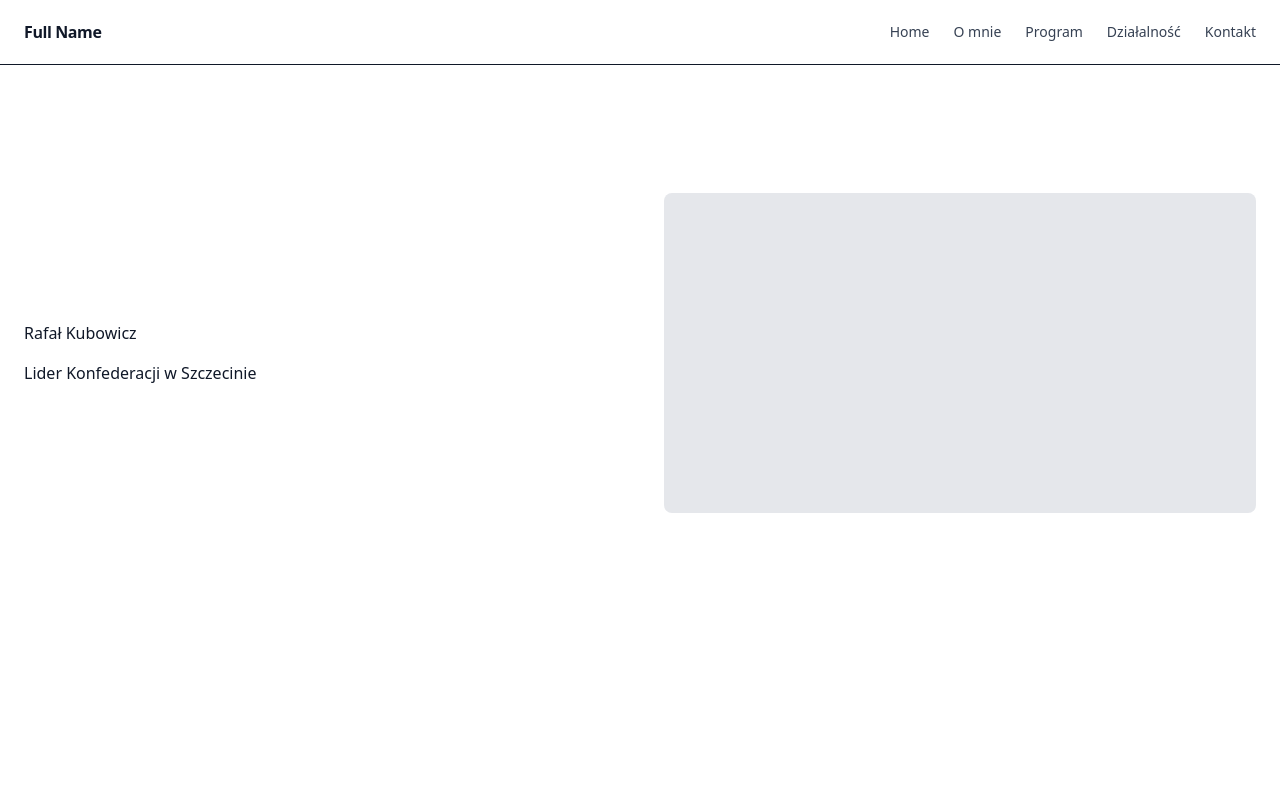
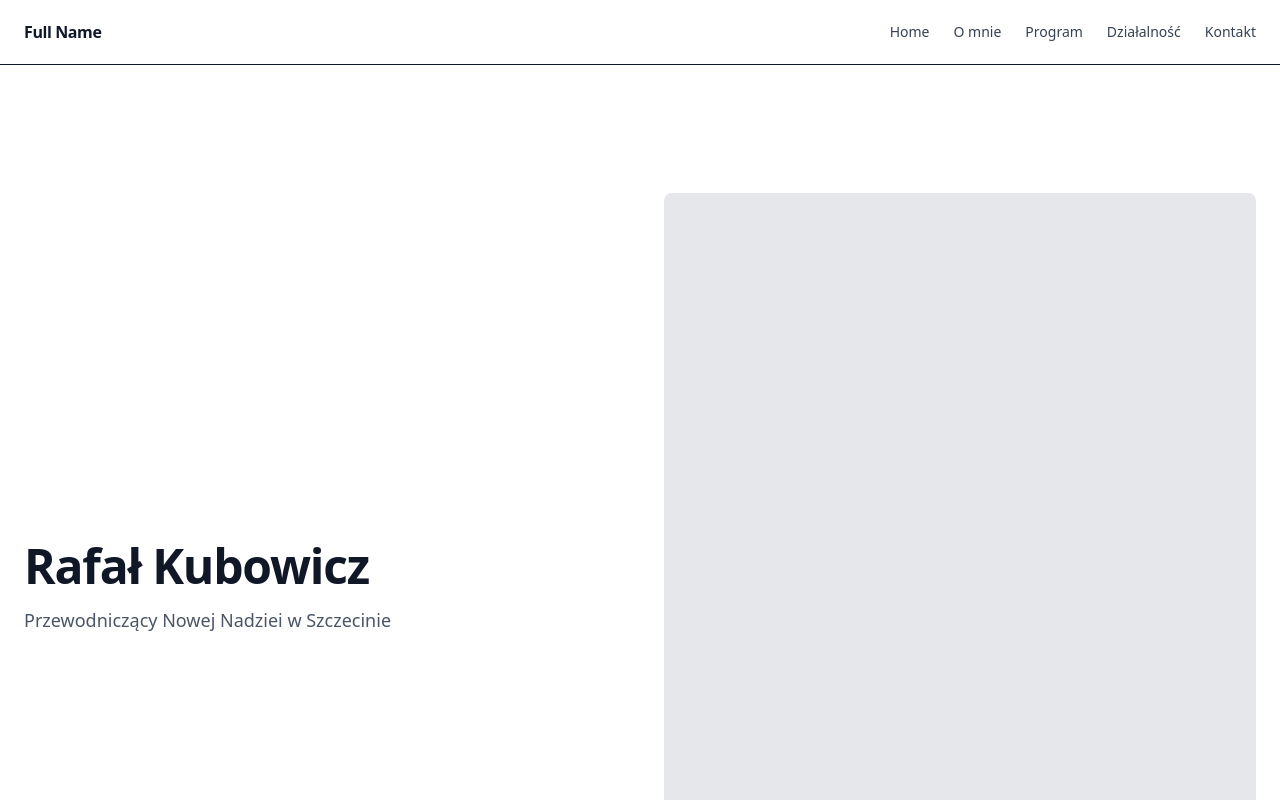
Before and after one commit to Kotvitz/nextjs-public-profile-website, a Next.js app: page / in a window 1280 px wide. Shown: the top 800 px of the page. Built offline with nearby package versions, Linux system fonts and the light colour scheme.

Commit message:
feat: add hero section layout with placeholder content

```diff
--- a/src/app/components/Hero.tsx
+++ b/src/app/components/Hero.tsx
@@ -1,12 +1,23 @@
 export default function Hero() {
   return (
-    <div className="container-page py-32 grid md:grid-cols-2 gap-12 items-center">
-      <div>
-        <h1 className="h1 mb-4">Rafał Kubowicz</h1>
-        <p className="lead">Lider Konfederacji w Szczecinie</p>
+    <div className="container-page py-24 md:py-32">
+      <div className="grid items-center gap-12 md:grid-cols-2">
+        {/* Text */}
+        <div>
+          <h1 className="text-4xl font-bold tracking-tight sm:text-5xl">
+            Rafał Kubowicz
+          </h1>
+
+          <p className="mt-4 text-lg text-gray-600">
+            Przewodniczący Nowej Nadziei w Szczecinie
+          </p>
+        </div>
+
+        <div className="relative">
+          <div className="aspect-3/4 w-full overflow-hidden rounded-lg bg-gray-200">
+          </div>
+        </div>
       </div>
-
-      <div className="h-80 bg-gray-200 rounded-lg" />
     </div>
   );
 }
```
